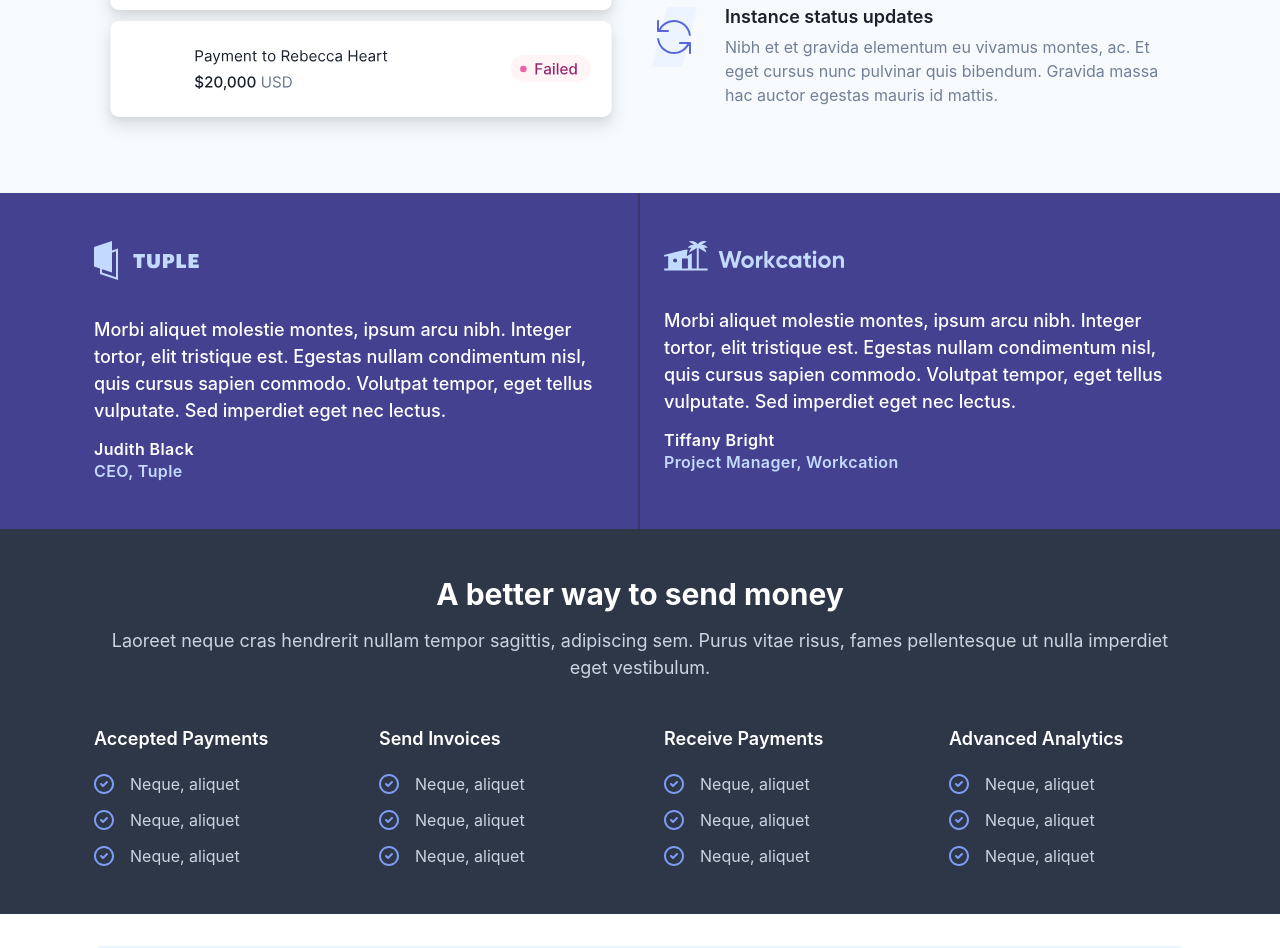
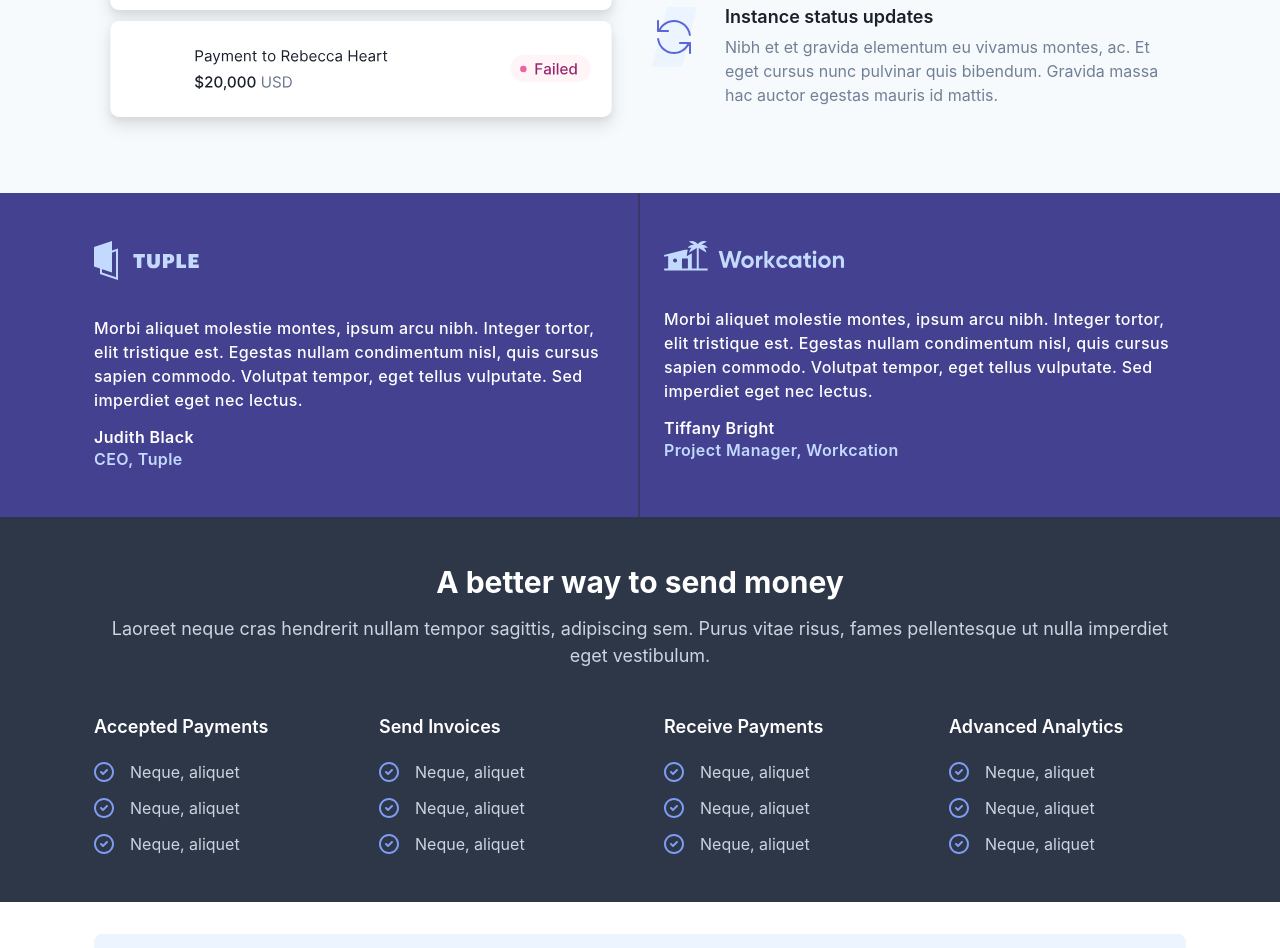
Before and after one commit to abeidahmed/easy-hues, a React (Create React App) app: page / in a window 1280 px wide. Shown: the part 2239-3187 px from the top of the page. Built offline with nearby package versions, Linux system fonts and the light colour scheme; a web font is replaced by a local one.

Commit message:
Add testimonial section colors

```diff
--- a/src/components/Home.js
+++ b/src/components/Home.js
@@ -3,6 +3,7 @@ import React, { Component } from "react";
 import HeroColors from "./colors/HeroColors";
 import AboutColors from "./colors/AboutColors";
 import ServiceColors from "./colors/ServiceColors";
+import TestimonialColors from "./colors/TestimonialColors";
 
 import Hero from "./layouts/hero/Hero";
 import About from "./layouts/about/About";
@@ -44,6 +45,15 @@ class Home extends Component {
         "Icon color": "#5a67d8",
         "Icon background color": "#ebf4ff",
         "SVG section color": "#fff"
+      }
+    ],
+    testimonialSection: [
+      {
+        "Text color": "#fff",
+        "Text accent color": "#c3dafe",
+        "Icon color": "#c3dafe",
+        "Border color": "#3c366b",
+        "Section color": "#434190"
       }
     ]
   };
@@ -107,6 +117,22 @@ class Home extends Component {
       }
       return this.setState.serviceSection;
     });
+    TestimonialColors.map(color => {
+      if (id === color.id) {
+        this.setState({
+          testimonialSection: [
+            {
+              "Text color": color.textColor,
+              "Text accent color": color.textAccentColor,
+              "Icon color": color.iconColor,
+              "Border color": color.borderColor,
+              "Section color": color.sectionColor
+            }
+          ]
+        });
+      }
+      return this.setState.serviceSection;
+    });
   };
   render() {
     return (
@@ -146,7 +172,7 @@ class Home extends Component {
         <Hero colorChange={this.state.heroSection[0]} />
         <About colorChange={this.state.aboutSection[0]} />
         <Service colorChange={this.state.serviceSection[0]} />
-        <Testimonial />
+        <Testimonial colorChange={this.state.testimonialSection[0]} />
         <Property />
         <FooterSubscribe />
         <Footer />
--- /dev/null
+++ b/src/components/colors/TestimonialColors.js
@@ -0,0 +1,36 @@
+const testimonialColors = [
+  {
+    id: 1,
+    textColor: "#fff",
+    textAccentColor: "#c3dafe",
+    iconColor: "#c3dafe",
+    borderColor: "#3c366b",
+    sectionColor: "#434190"
+  },
+  {
+    id: 2,
+    textColor: "#abd1c6",
+    textAccentColor: "#fff",
+    iconColor: "#fff",
+    borderColor: "#fff",
+    sectionColor: "#004643"
+  },
+  {
+    id: 3,
+    textColor: "#716040",
+    textAccentColor: "#fff",
+    iconColor: "#fff",
+    borderColor: "#fff",
+    sectionColor: "#f9f4ef"
+  },
+  {
+    id: 4,
+    textColor: "#b8c1ec",
+    textAccentColor: "#fff",
+    iconColor: "#fff",
+    borderColor: "#fff",
+    sectionColor: "#232946"
+  }
+];
+
+export default testimonialColors;
--- a/src/components/layouts/service/SVG1.js
+++ b/src/components/layouts/service/SVG1.js
@@ -1,7 +1,6 @@
 import React from "react";
 
 const SVG1 = props => {
-  console.log(props.colorChange);
   return (
     <div className="svg-container service-inner-right">
       <svg viewBox="0 0 490 630" fill="none" xmlns="http://www.w3.org/2000/svg">
--- a/src/components/layouts/testimonials/Testimonial.js
+++ b/src/components/layouts/testimonials/Testimonial.js
@@ -1,12 +1,12 @@
-import React, { Component } from "react";
+import React from "react";
 
-class Testimonial extends Component {
-  render() {
+const Testimonial = props => {
+  console.log(props.colorChange);
   return (
-      <section className="test">
+    <section style={{ backgroundColor: props.colorChange["Section color"] }} className="test">
       <div className="container">
         <div className="test-wrapper">
-            <div className="test-main">
+          <div style={{ borderColor: props.colorChange["Border color"] }} className="test-main">
             <div className="test-svg-container">
               <svg
                 width="105"
@@ -19,26 +19,36 @@ class Testimonial extends Component {
                   fillRule="evenodd"
                   clipRule="evenodd"
                   d="M42.9001 16.4506V27.0001H47.3461V16.4506H50.8757V13.0576H39.3901V16.4506H42.9001ZM53.1048 21.2476C53.1048 25.2256 55.4058 27.2536 59.4813 27.2536C63.3813 27.2536 65.8773 25.4011 65.8773 21.2086V13.0576H61.4313V21.0526C61.4313 22.8856 61.0413 23.7826 59.4813 23.7826C57.9018 23.7826 57.5118 22.8856 57.5118 21.0721V13.0576H53.1048V21.2476ZM68.9652 27.0001V13.0576H74.5227C78.5397 13.0576 80.2558 14.8516 80.2558 17.8351V17.9131C80.2558 20.8186 78.3252 22.4566 74.7177 22.4566H73.3722V27.0001H68.9652ZM74.2884 19.4926H73.3719V16.3531H74.3079C75.4584 16.3531 76.0629 16.7821 76.0629 17.8546V17.9326C76.0629 18.9661 75.4584 19.4926 74.2884 19.4926ZM82.5632 27.0001V13.0576H86.9897V23.5876H92.0597V27.0001H82.5632ZM94.562 13.0576V27.0001H104.78V23.6071H98.969V21.5206H103.337V18.4201H98.969V16.4506H104.468V13.0576H94.562Z"
-                    fill="#C3DAFE"
+                  fill={props.colorChange["Icon color"]}
                 />
                 <path
                   fillRule="evenodd"
                   clipRule="evenodd"
                   d="M7.99991 31.5584L21.9999 36.2251V10.2747L7.99991 14.9414V31.5584ZM5.99991 13.4999V32.9999L23.9999 38.9999V7.49989L5.99991 13.4999Z"
-                    fill="#C3DAFE"
+                  fill={props.colorChange["Icon color"]}
                 />
-                  <path d="M0 6.00001L18 0V31.5L0 25.5V6.00001Z" fill="#C3DAFE" />
+                <path
+                  d="M0 6.00001L18 0V31.5L0 25.5V6.00001Z"
+                  fill={props.colorChange["Icon color"]}
+                />
               </svg>
             </div>
             <div className="test-container">
-                <p className="test-desc">
-                  Morbi aliquet molestie montes, ipsum arcu nibh. Integer tortor, elit tristique
-                  est. Egestas nullam condimentum nisl, quis cursus sapien commodo. Volutpat tempor,
-                  eget tellus vulputate. Sed imperdiet eget nec lectus.
+              <p style={{ color: props.colorChange["Text color"] }} className="test-desc">
+                Morbi aliquet molestie montes, ipsum arcu nibh. Integer tortor, elit tristique est.
+                Egestas nullam condimentum nisl, quis cursus sapien commodo. Volutpat tempor, eget
+                tellus vulputate. Sed imperdiet eget nec lectus.
               </p>
               <div className="test-inner">
-                  <span className="test-name">Judith Black</span>
-                  <span className="test-position">CEO, Tuple</span>
+                <span style={{ color: props.colorChange["Text color"] }} className="test-name">
+                  Judith Black
+                </span>
+                <span
+                  style={{ color: props.colorChange["Text accent color"] }}
+                  className="test-position"
+                >
+                  CEO, Tuple
+                </span>
               </div>
             </div>
           </div>
@@ -53,61 +63,68 @@ class Testimonial extends Component {
               >
                 <path
                   d="M59.2672 26.6415H62.9852L66.0874 15.7007L69.2134 26.6415H72.9314L77.573 10.0645H74.1391L70.9658 22.3552L67.4847 10.0645H64.6902L61.2327 22.3552L58.0594 10.0645H54.6256L59.2672 26.6415Z"
-                    fill="#C3DAFE"
+                  fill={props.colorChange["Icon color"]}
                 />
                 <path
                   d="M83.5514 26.9731C87.0326 26.9731 89.827 24.2497 89.827 20.7212C89.827 17.1926 87.0326 14.4693 83.5514 14.4693C80.0702 14.4693 77.2995 17.1926 77.2995 20.7212C77.2995 24.2497 80.0702 26.9731 83.5514 26.9731ZM83.5514 23.9892C81.7516 23.9892 80.3544 22.6394 80.3544 20.7212C80.3544 18.803 81.7516 17.4531 83.5514 17.4531C85.3749 17.4531 86.7721 18.803 86.7721 20.7212C86.7721 22.6394 85.3749 23.9892 83.5514 23.9892Z"
-                    fill="#C3DAFE"
+                  fill={props.colorChange["Icon color"]}
                 />
                 <path
                   d="M95.031 16.8374V14.8008H91.9761V26.6415H95.031V20.9817C95.031 18.4951 97.0439 17.7847 98.6306 17.9741V14.564C97.1387 14.564 95.6467 15.2271 95.031 16.8374Z"
-                    fill="#C3DAFE"
+                  fill={props.colorChange["Icon color"]}
                 />
                 <path
                   d="M111.334 26.6415L106.432 20.6501L111.192 14.8008H107.545L103.472 20.0107V10.0645H100.417V26.6415H103.472V21.2659L107.782 26.6415H111.334Z"
-                    fill="#C3DAFE"
+                  fill={props.colorChange["Icon color"]}
                 />
                 <path
                   fillRule="evenodd"
                   clipRule="evenodd"
                   d="M42.3417 11.4503L34.7457 7.06463V27.436H43.6261V29.4095H0.210067V27.436H4.15699V14.8855L0.478633 15.8051L0 13.8905L20.8092 8.68825H23.8903C23.5503 9.49482 23.3243 10.3453 23.2191 11.2129L22.7433 15.1351L27.8385 12.1933V27.436H32.7722V7.06583L25.1781 11.4505C25.3968 9.64708 26.2746 7.94175 27.7094 6.71472H23.645C24.995 4.91724 27.1448 3.75454 29.5663 3.75454C29.7802 3.75454 29.9932 3.76369 30.2023 3.78164L24.6847 0.59585C26.7526 -0.285725 29.1953 -0.217911 31.2921 0.992734C32.3174 1.58451 33.148 2.38466 33.7599 3.30875C34.3718 2.38466 35.2014 1.58451 36.2267 0.992734C38.3235 -0.217911 40.7672 -0.285725 42.8351 0.59585L37.3166 3.78164C37.5266 3.76369 37.7396 3.75454 37.9545 3.75454C40.375 3.75454 42.5248 4.91724 43.8748 6.71472H39.8094C41.2452 7.94175 42.123 9.64708 42.3417 11.4503ZM23.8916 17.5687H17.9713V27.436H23.8916V17.5687ZM13.0376 19.5421C13.0376 20.632 12.154 21.5156 11.0641 21.5156C9.9742 21.5156 9.09066 20.632 9.09066 19.5421C9.09066 18.4522 9.9742 17.5687 11.0641 17.5687C12.154 17.5687 13.0376 18.4522 13.0376 19.5421Z"
-                    fill="#C3DAFE"
+                  fill={props.colorChange["Icon color"]}
                 />
                 <path
                   d="M118.495 26.9732C120.816 26.9732 122.829 25.7418 123.847 23.8946L121.195 22.379C120.721 23.3499 119.703 23.942 118.472 23.942C116.648 23.942 115.298 22.5921 115.298 20.7213C115.298 18.8268 116.648 17.4769 118.472 17.4769C119.679 17.4769 120.698 18.0927 121.171 19.0636L123.8 17.5243C122.829 15.7008 120.816 14.4694 118.495 14.4694C114.896 14.4694 112.243 17.1928 112.243 20.7213C112.243 24.2498 114.896 26.9732 118.495 26.9732Z"
-                    fill="#C3DAFE"
+                  fill={props.colorChange["Icon color"]}
                 />
                 <path
                   d="M134.277 14.8009V16.1981C133.424 15.1325 132.146 14.4694 130.417 14.4694C127.267 14.4694 124.662 17.1928 124.662 20.7213C124.662 24.2498 127.267 26.9732 130.417 26.9732C132.146 26.9732 133.424 26.3101 134.277 25.2445V26.6417H137.332V14.8009H134.277ZM130.985 24.0604C129.114 24.0604 127.717 22.7105 127.717 20.7213C127.717 18.7321 129.114 17.3822 130.985 17.3822C132.88 17.3822 134.277 18.7321 134.277 20.7213C134.277 22.7105 132.88 24.0604 130.985 24.0604Z"
-                    fill="#C3DAFE"
+                  fill={props.colorChange["Icon color"]}
                 />
                 <path
                   d="M146.875 17.7374V14.8009H144.199V11.4855L141.144 12.4091V14.8009H139.084V17.7374H141.144V22.6632C141.144 25.8602 142.589 27.1153 146.875 26.6417V23.8709C145.123 23.9657 144.199 23.942 144.199 22.6632V17.7374H146.875Z"
-                    fill="#C3DAFE"
+                  fill={props.colorChange["Icon color"]}
                 />
                 <path
                   d="M150.544 13.38C151.586 13.38 152.439 12.5275 152.439 11.5092C152.439 10.4909 151.586 9.61469 150.544 9.61469C149.526 9.61469 148.674 10.4909 148.674 11.5092C148.674 12.5275 149.526 13.38 150.544 13.38ZM149.029 26.6417H152.084V14.8009H149.029V26.6417Z"
-                    fill="#C3DAFE"
+                  fill={props.colorChange["Icon color"]}
                 />
                 <path
                   d="M160.516 26.9732C163.997 26.9732 166.792 24.2498 166.792 20.7213C166.792 17.1928 163.997 14.4694 160.516 14.4694C157.035 14.4694 154.264 17.1928 154.264 20.7213C154.264 24.2498 157.035 26.9732 160.516 26.9732ZM160.516 23.9893C158.716 23.9893 157.319 22.6395 157.319 20.7213C157.319 18.8031 158.716 17.4533 160.516 17.4533C162.34 17.4533 163.737 18.8031 163.737 20.7213C163.737 22.6395 162.34 23.9893 160.516 23.9893Z"
-                    fill="#C3DAFE"
+                  fill={props.colorChange["Icon color"]}
                 />
                 <path
                   d="M175.524 14.4694C173.938 14.4694 172.706 15.0614 171.996 16.1271V14.8009H168.941V26.6417H171.996V20.2477C171.996 18.1874 173.109 17.3112 174.601 17.3112C175.974 17.3112 176.945 18.14 176.945 19.7504V26.6417H180V19.3715C180 16.2218 178.034 14.4694 175.524 14.4694Z"
-                    fill="#C3DAFE"
+                  fill={props.colorChange["Icon color"]}
                 />
               </svg>
             </div>
             <div className="test-container">
-                <p className="test-desc">
-                  Morbi aliquet molestie montes, ipsum arcu nibh. Integer tortor, elit tristique
-                  est. Egestas nullam condimentum nisl, quis cursus sapien commodo. Volutpat tempor,
-                  eget tellus vulputate. Sed imperdiet eget nec lectus.
+              <p style={{ color: props.colorChange["Text color"] }} className="test-desc">
+                Morbi aliquet molestie montes, ipsum arcu nibh. Integer tortor, elit tristique est.
+                Egestas nullam condimentum nisl, quis cursus sapien commodo. Volutpat tempor, eget
+                tellus vulputate. Sed imperdiet eget nec lectus.
               </p>
               <div className="test-inner">
-                  <span className="test-name">Tiffany Bright</span>
-                  <span className="test-position">Project Manager, Workcation</span>
+                <span style={{ color: props.colorChange["Text color"] }} className="test-name">
+                  Tiffany Bright
+                </span>
+                <span
+                  style={{ color: props.colorChange["Text accent color"] }}
+                  className="test-position"
+                >
+                  Project Manager, Workcation
+                </span>
               </div>
             </div>
           </div>
@@ -115,7 +132,6 @@ class Testimonial extends Component {
       </div>
     </section>
   );
-  }
-}
+};
 
 export default Testimonial;
--- a/src/graspcss/layouts/_testimonial.scss
+++ b/src/graspcss/layouts/_testimonial.scss
@@ -1,10 +1,6 @@
-.test {
-  background-color: $indigo-800;
-}
-
 .test-main {
   padding: $space-12 0;
-  border-bottom: 2px solid $indigo-900;
+  border-bottom: 2px solid;
 
   &:last-of-type {
     border-bottom-color: transparent;
@@ -16,9 +12,10 @@
 }
 
 .test-desc {
-  color: $white;
+  font-size: $font-sm;
   line-height: $leading-normal;
   font-weight: $weight-medium;
+  letter-spacing: $tracking-wide;
 }
 
 .test-inner {
@@ -27,14 +24,12 @@
 
 .test-name {
   display: block;
-  color: $white;
   font-weight: $weight-semibold;
   letter-spacing: $tracking-wide;
 }
 
 .test-position {
   display: block;
-  color: $indigo-200;
   margin-top: $space-1;
   font-weight: $weight-semibold;
   letter-spacing: $tracking-wide;
@@ -52,7 +47,7 @@
     padding-left: $space-6;
     padding-right: $space-6;
     border-bottom: 0px;
-    border-right: 2px solid $indigo-900;
+    border-right: 2px solid;
 
     &:last-of-type {
       border-right-color: transparent;
@@ -60,6 +55,6 @@
   }
 
   .test-desc {
-    font-size: $font-lg;
+    font-size: $font-base;
   }
 }
```
Lines whose indentation alone changed are shown as unchanged.
